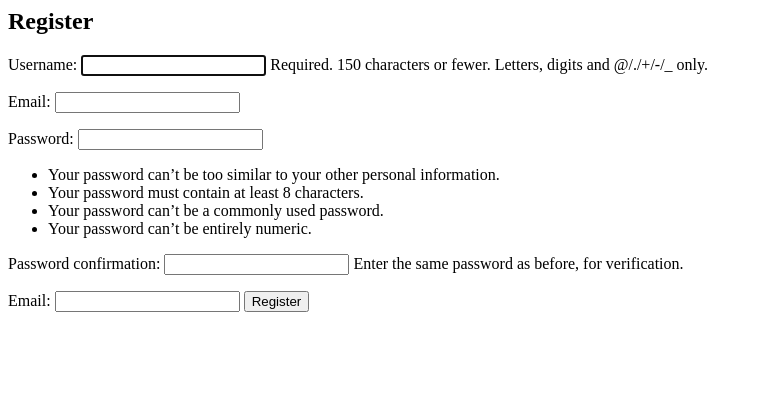
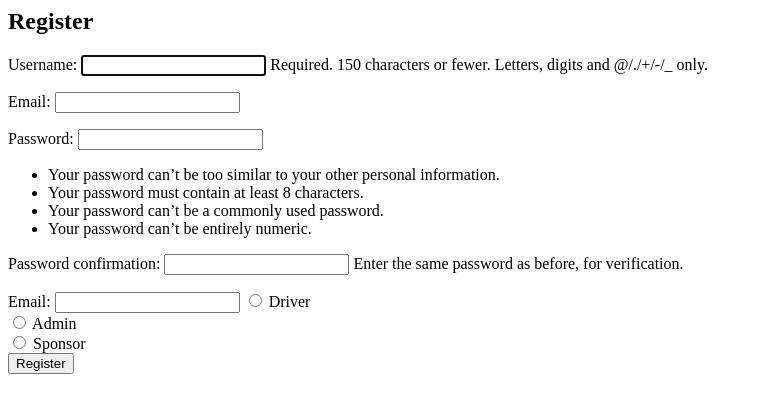
Before and after one commit to dudson101/django, a Django app: page /register/ in a window 1280 px wide. Shown: the top 413 px of the page, without its empty margins (0-762 px from the left). Run offline with Django 4.2, Linux system fonts and the light colour scheme.

Commit message:
Added users choose which type of user

```diff
--- a/webs/myapp/templates/myapp/register.html
+++ b/webs/myapp/templates/myapp/register.html
@@ -5,6 +5,10 @@
     {{ form.as_p }}
     {{form.email.label_tag}} {{form.email}}
 
+    <input type="radio" name="option" value="driver"> Driver<br>
+    <input type="radio" name="option" value="admin"> Admin<br>
+    <input type="radio" name="option" value="sponsor"> Sponsor<br>
+
     <button type="submit">Register</button>
 </form>
 {% endblock %}
```
